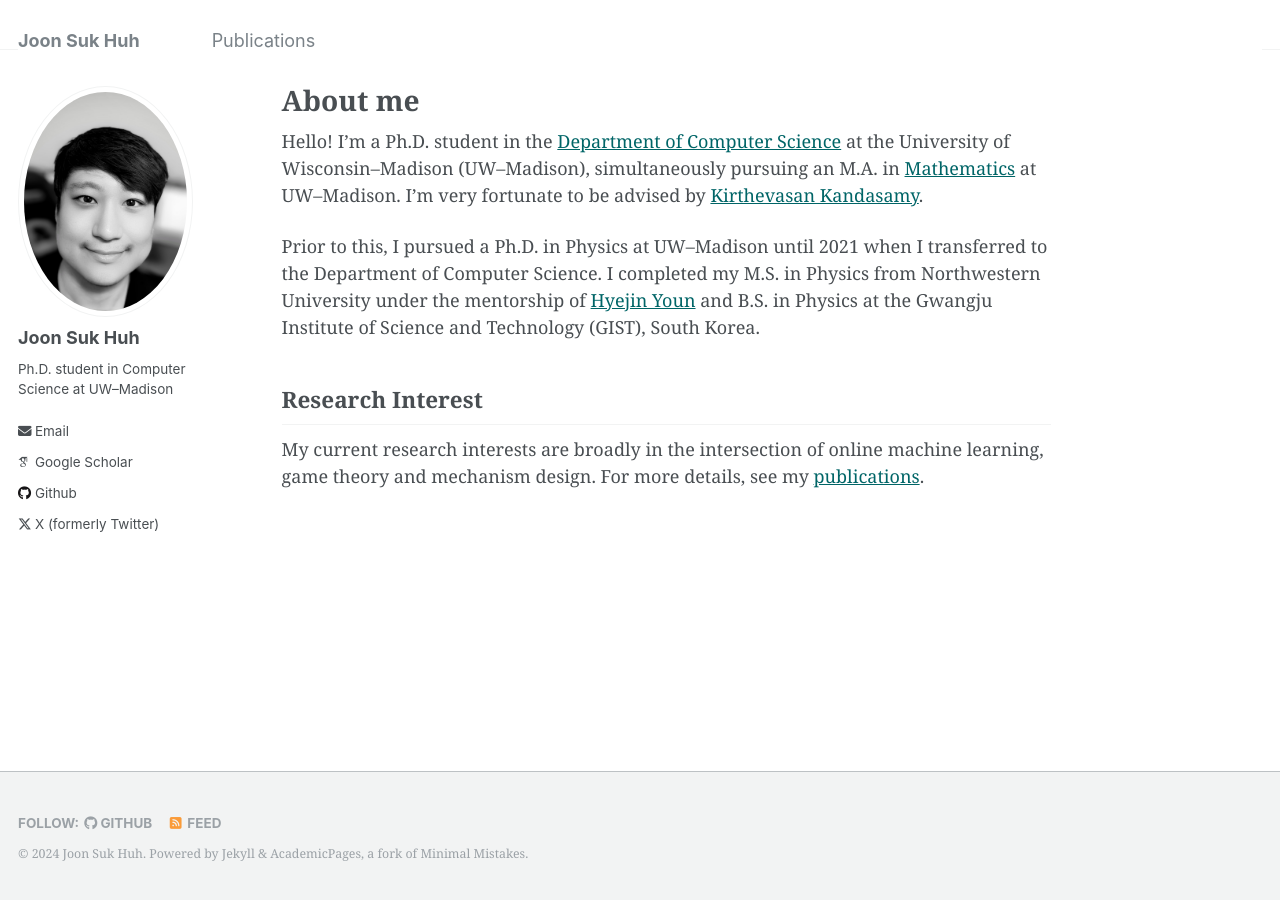
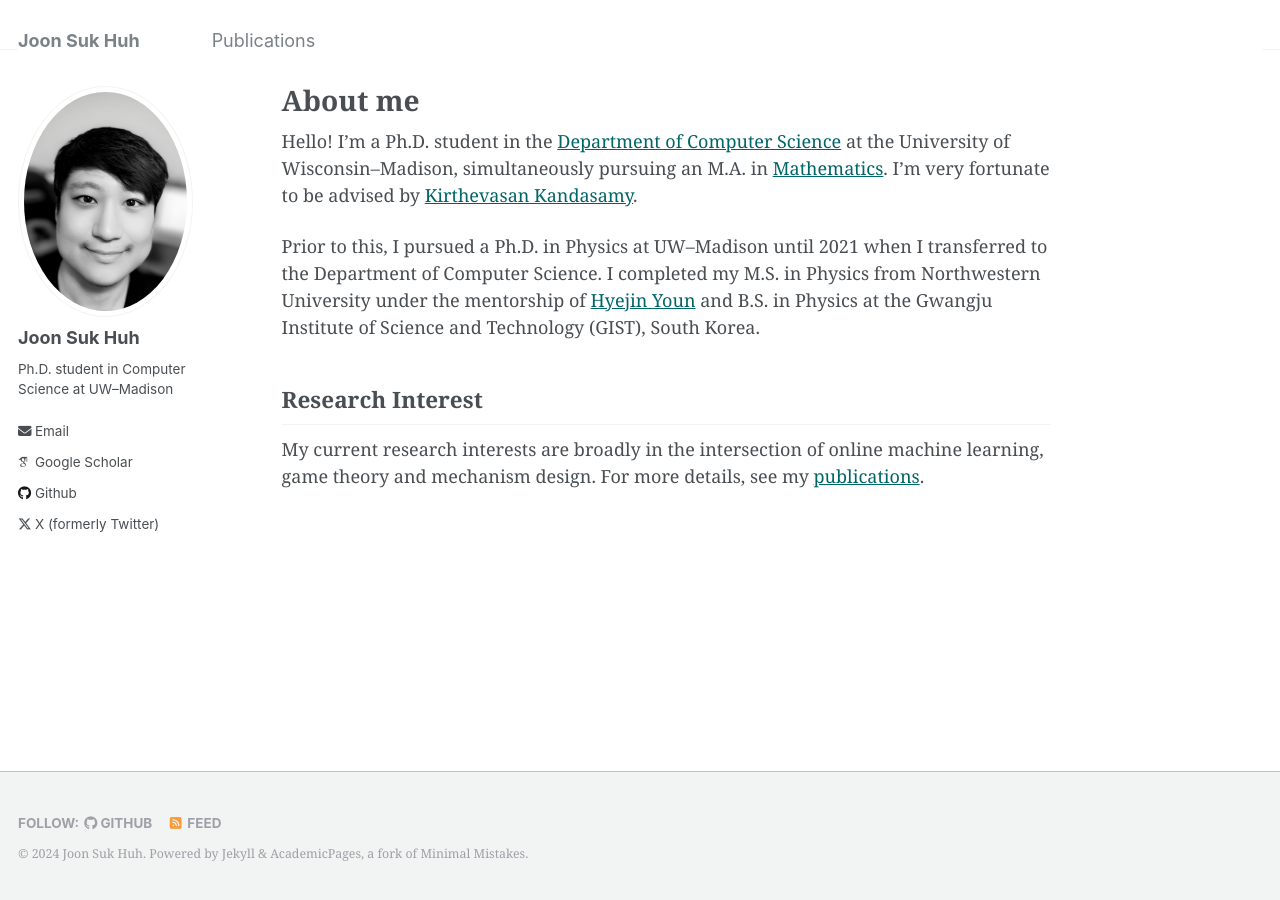
Before and after one commit to joon-huh/joon-huh.github.io, a Jekyll site: the page built from _pages/about.md, in a window 1280 px wide. Built offline with Jekyll 4.4.1, drawn with Linux system fonts in a browser that asks for light colours; some web fonts are replaced.

Commit message:
About me updated

```diff
--- a/_pages/about.md
+++ b/_pages/about.md
@@ -7,7 +7,7 @@ redirect_from:
   - /about.html
 ---
 
-Hello! I'm a Ph.D. student in the [Department of Computer Science](https://www.cs.wisc.edu/) at the University of Wisconsin–Madison (UW–Madison), simultaneously pursuing an M.A. in [Mathematics](https://math.wisc.edu/) at UW–Madison. I'm very fortunate to be advised by [Kirthevasan Kandasamy](https://pages.cs.wisc.edu/~kandasamy/).
+Hello! I'm a Ph.D. student in the [Department of Computer Science](https://www.cs.wisc.edu/) at the University of Wisconsin–Madison, simultaneously pursuing an M.A. in [Mathematics](https://math.wisc.edu/). I'm very fortunate to be advised by [Kirthevasan Kandasamy](https://pages.cs.wisc.edu/~kandasamy/).
 
 Prior to this, I pursued a Ph.D. in Physics at UW–Madison until 2021 when I transferred to the Department of Computer Science. I completed my M.S. in Physics from Northwestern University under the mentorship of [Hyejin Youn](http://hyoun.me/) and B.S. in Physics at the Gwangju Institute of Science and Technology (GIST), South Korea.
 
```
